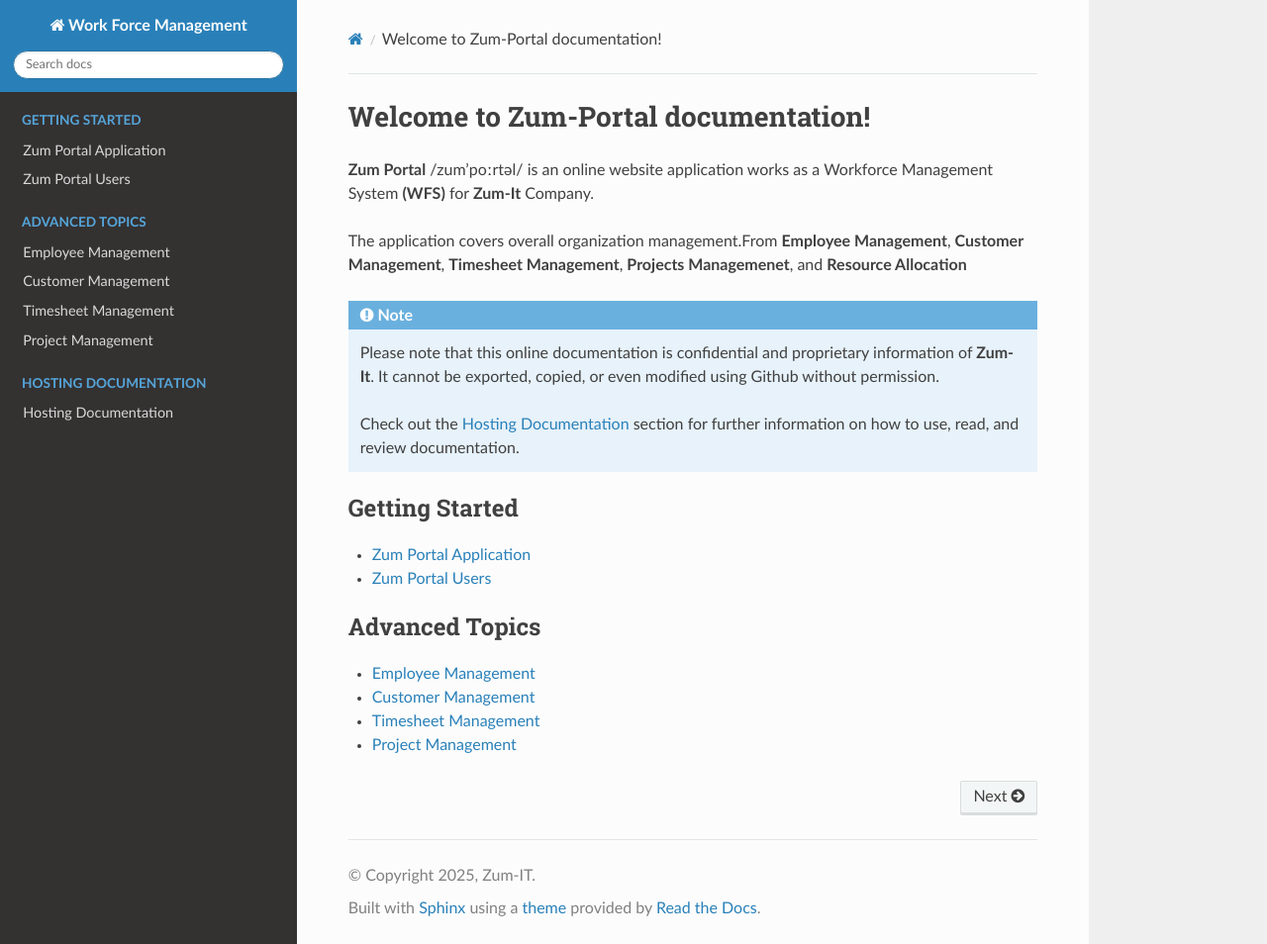
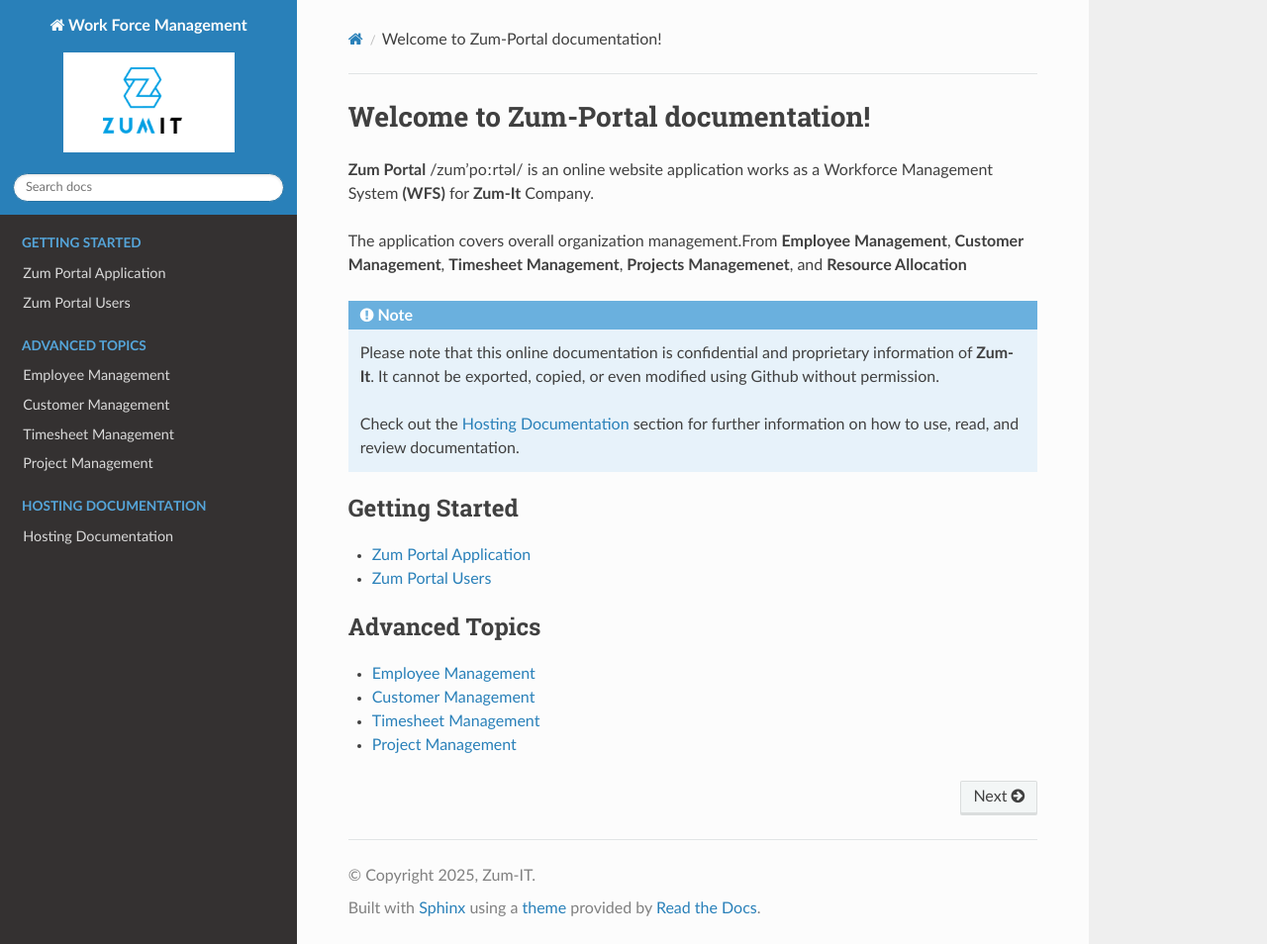
Before and after one commit to ghadiben0/Project-Zum-Portal, a Sphinx documentation site: the page built from docs/source/index.rst, in a window 1280 px wide and 954 px high. Shown: the whole window at 99% size. Built offline with Sphinx 7.4.7 and the Read the Docs theme 3.1.0, drawn with Linux system fonts in a browser that asks for light colours.

Commit message:
Update conf.py

```diff
--- a/docs/source/conf.py
+++ b/docs/source/conf.py
@@ -31,13 +31,13 @@
 
 html_theme = 'sphinx_rtd_theme'
 
-# Remove "View page source"
+html_logo = "_static/my_logo.png"
 html_show_sourcelink = False
 
-html_logo = "_static/mylogo.png"
 html_theme_options = {
     'logo_only': True,
     'display_version': False,
+
 }
 html_static_path = ['_static']
 
```
